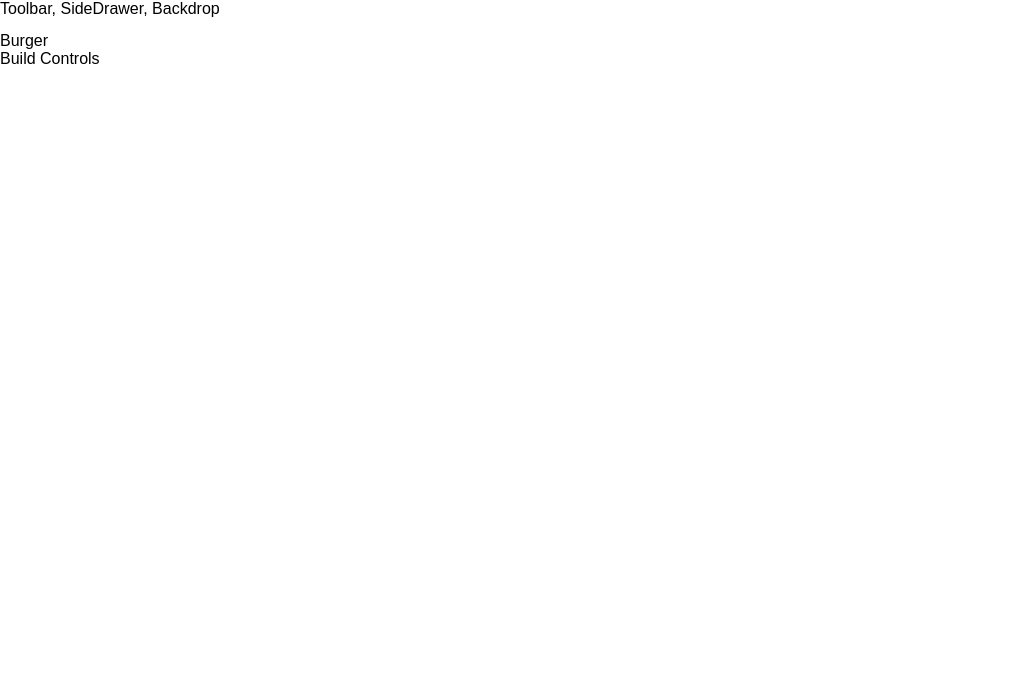
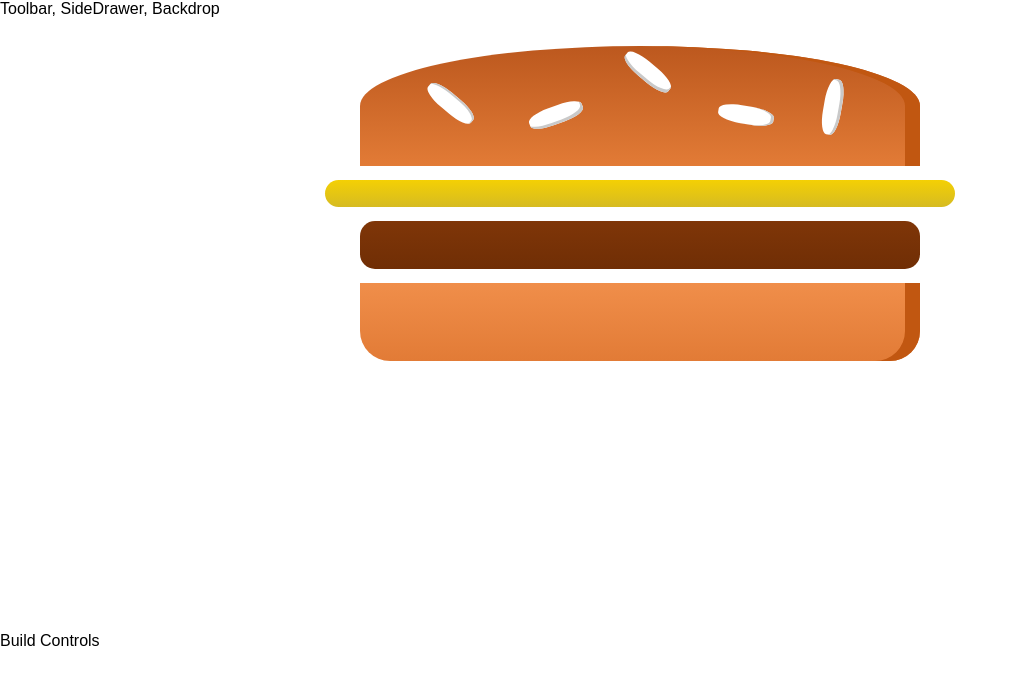
Before and after one commit to paulakash36/burger-builder, a React (Create React App) app: page / in a window 1280 px wide. Shown: the top 684 px of the page, without its empty margins (0-1018 px from the left). Built offline with nearby package versions, Linux system fonts and the light colour scheme.

Commit message:
Starting the Burger Component

```diff
--- /dev/null
+++ b/src/components/Burger/Burger.css
@@ -0,0 +1,30 @@
+.Burger {
+    width: 100%;
+    margin: auto;
+    height: 250px;
+    overflow: scroll;
+    text-align: center;
+    font-weight: bold;
+    font-size: 1.2rem;
+}
+
+@media (min-width: 500px) and (min-height: 401\px ){
+    .Burger {
+        width: 350px;
+        height: 300px;
+    }
+}
+
+@media (min-width: 500px) and (min-height: 401px ){
+    .Burger {
+        width: 450px;
+        height: 400px;
+    }
+}
+
+@media (min-width: 1000px) and (min-height: 700px ){
+    .Burger {
+        width: 700px;
+        height: 600px;
+    }
+}
--- a/src/components/Burger/Burger.js
+++ b/src/components/Burger/Burger.js
@@ -0,0 +1,15 @@
+import React from 'react';
+import './Burger.css';
+import BurgerIngredient from './BurgerIngedients/BurgerIngredient';
+const burger = (props) => {
+    return (
+        <div className="Burger">
+            <BurgerIngredient type="bread-top" />
+            <BurgerIngredient type="cheese" />
+            <BurgerIngredient type="meat" />
+            <BurgerIngredient type="bread-bottom" />
+        </div>
+    );
+};
+
+export default burger;
--- a/src/components/Burger/BurgerIngedients/BurgerIngredient.css
+++ b/src/components/Burger/BurgerIngedients/BurgerIngredient.css
@@ -0,0 +1,113 @@
+.BreadBottom {
+    height: 13%;
+    width: 80%;
+    background: linear-gradient(#F08E4A, #e27b36);
+    border-radius: 0 0 30px 30px;
+    box-shadow: inset -15px 0 #c15711;
+    margin: 2% auto;
+}
+
+.BreadTop {
+    height: 20%;
+    width: 80%;
+    background: linear-gradient(#bc581e, #e27b36);
+    border-radius: 50% 50% 0 0;
+    box-shadow: inset -15px 0 #c15711;
+    margin: 2% auto;
+    position: relative;
+}
+
+.Seeds1 {
+    width: 10%;
+    height: 15%;
+    position: absolute;
+    background-color: white;
+    left: 30%;
+    top: 50%;
+    border-radius: 40%;
+    transform: rotate(-20deg);
+    box-shadow: inset -2px -3px #c9c9c9;
+}
+
+.Seeds1:after {
+    content: "";
+    width: 100%;
+    height: 100%;
+    position: absolute;
+    background-color: white;
+    left: -170%;
+    top: -260%;
+    border-radius: 40%;
+    transform: rotate(60deg);
+    box-shadow: inset -1px 2px #c9c9c9;
+  }
+
+.Seeds1:before {
+    content: "";
+    width: 100%;
+    height: 100%;
+    position: absolute;
+    background-color: white;
+    left: 180%;
+    top: -50%;
+    border-radius: 40%;
+    transform: rotate(60deg);
+    box-shadow: inset -1px -3px #c9c9c9;
+  }
+
+  .Seeds2 {
+    width: 10%;
+    height: 15%;
+    position: absolute;
+    background-color: white;
+    left: 64%;
+    top: 50%;
+    border-radius: 40%;
+    transform: rotate(10deg);
+    box-shadow: inset -3px 0 #c9c9c9;
+  }
+
+  .Seeds2:before {
+    content: "";
+    width: 100%;
+    height: 100%;
+    position: absolute;
+    background-color: white;
+    left: 150%;
+    top: -130%;
+    border-radius: 40%;
+    transform: rotate(90deg);
+    box-shadow: inset 1px 3px #c9c9c9;
+  }
+
+
+.Meat {
+    width: 80%;
+    height: 8%;
+    background: linear-gradient(#7f3608, #702e05);
+    margin: 2% auto;
+    border-radius: 15px;
+}
+
+.Cheese {
+    width: 90%;
+    height: 4.5%;
+    margin: 2% auto;
+    background: linear-gradient(#f4d004, #d6bb22);
+    border-radius: 20px;
+}
+
+.Salad {
+    width: 85%;
+    height: 7%;
+    margin: 2% auto;
+    background: linear-gradient(#228c1d, #91ce50);
+    border-radius: 20px;
+}
+
+.Bacon {
+    width: 80%;
+    height: 3%;
+    background: linear-gradient(#bf3813, #c45e38);
+    margin: 2% auto;
+}
--- a/src/components/Burger/BurgerIngedients/BurgerIngredient.js
+++ b/src/components/Burger/BurgerIngedients/BurgerIngredient.js
@@ -1,9 +1,12 @@
-import React from 'react';
+import React, {Component} from 'react';
 import './BurgerIngredient.css';
+import PropTypes from 'prop-types';
 
-const burgerIngredient = (props) => {
+class BurgerIngredient extends Component {
+
+    render() {
         let ingredient = null;
-    switch (props.type) {
+        switch (this.props.type) {
             case ('bread-bottom'):
                 ingredient = <div className="BreadBottom"></div>;
                 break;
@@ -31,6 +34,12 @@
                 ingredient = null;
         }
         return ingredient;
+    }
+}
+
+BurgerIngredient.propType = {
+    type: PropTypes.string.isRequired
 };
 
-export default burgerIngredient;
+
+export default BurgerIngredient;
--- a/src/containers/BurgerBuilder/BurgerBuilder.js
+++ b/src/containers/BurgerBuilder/BurgerBuilder.js
@@ -1,11 +1,12 @@
 import React,{ Component } from "react";
 import Aux from '../../hoc/Auxilary';
+import Burger from '../../components/Burger/Burger';
 class BurgerBuilder extends Component {
 
     render() {
         return (
             <Aux>
-                <div>Burger</div>
+                <Burger />
                 <div>Build Controls</div>
             </Aux>
         );
```
Also changed, not shown: 1 other file (tests, documents, lock files or other folders). Lines whose indentation alone changed are shown as unchanged.
